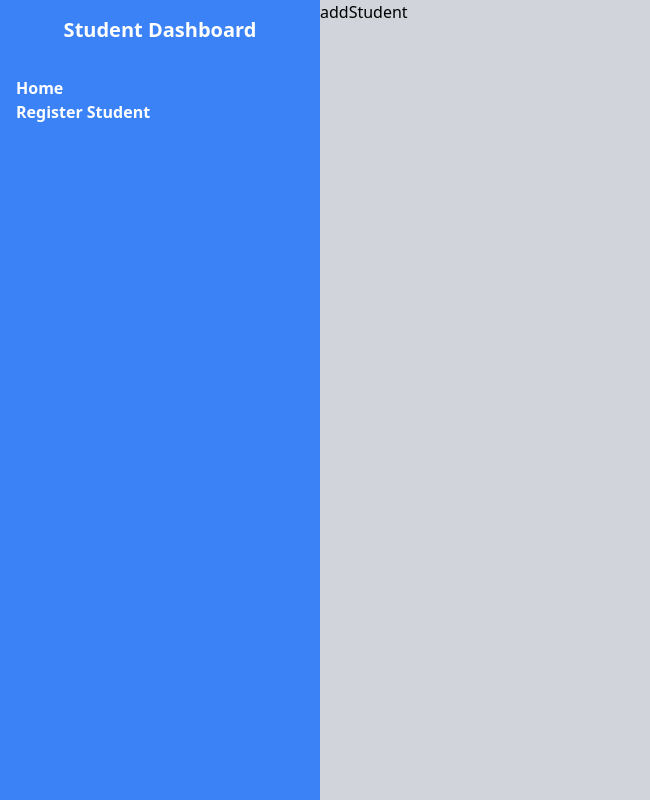
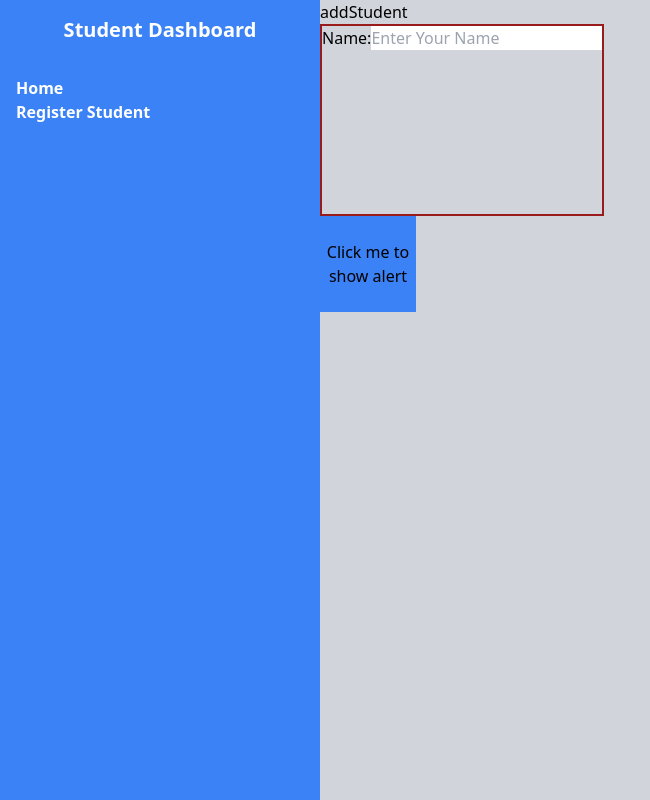
Before and after one commit to cordovacarlos22/data_base_alumni, a Next.js app: page /addStudent in a window 1280 px wide. Shown: the whole page, without its empty margins (0-650 px from the left). Built offline with nearby package versions, Linux system fonts and the light colour scheme.

Commit message:
feat(routes): :construction: working on form, input name working

```diff
--- a/app/addStudent/page.js
+++ b/app/addStudent/page.js
@@ -1,9 +1,39 @@
-import React from 'react'
+'use client'
 
-const addStudent = () => {
+import Student from '@/components/StudenClass';
+import React, { useState } from 'react'
+
+
+
+
+const AddStudent = () => {
+
+
+  let [name, setName] = useState('');
+  const handleRegister = (e) => {
+
+    let student1 = new Student(1, name, 'cordova', 25, ',math', 10)
+    student1.printStudent();
+    setName("")
+
+  }
+
+
+
   return (
-    <div>addStudent</div>
+    <div className='flex flex-col '>
+      <div>addStudent</div>
+      <form  className='border-2  border-red-800 h-48'>
+        <label htmlFor="name">Name:
+          <input
+            value={name}
+            onChange={e => setName(e.target.value)}
+            name='name' id='name' placeholder='Enter Your Name'></input>
+        </label>
+      </form>
+      <button className='bg-blue-500 w-24 h-24' onClick={() => { handleRegister() }} >Click me to show alert</button>
+    </div>
   )
 }
 
-export default addStudent
+export default AddStudent;
```
